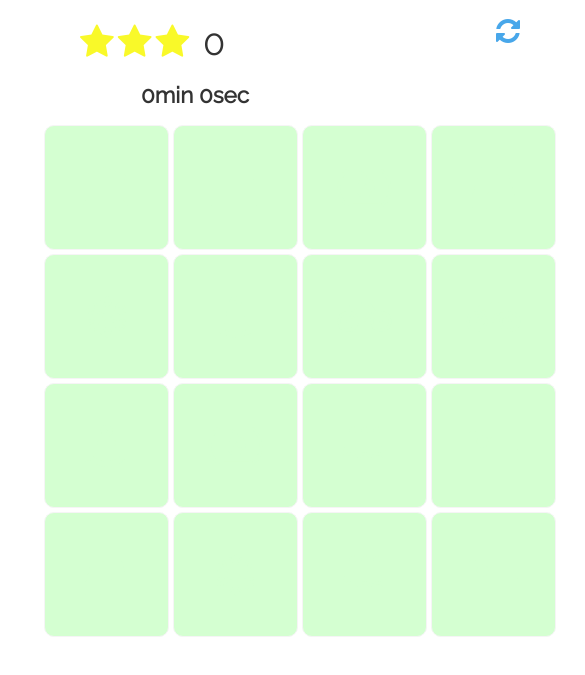
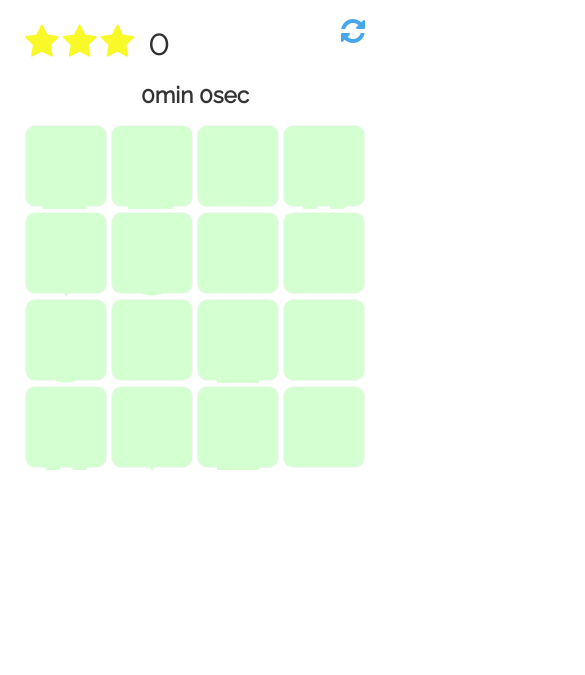
Before and after one commit to nahomtefera/myMemoryGame, a plain HTML site: page index.html in a window 390 px wide. Shown: the part 107-782 px from the top of the page, 585 px wide, since content can reach past the window. Drawn offline with nearby package versions, Linux system fonts and the light colour scheme.

Commit message:
fixed responsiveness

```diff
--- a/css/app.css
+++ b/css/app.css
@@ -1,3 +1,8 @@
+header {
+    width: 100%;
+    text-align: center;
+}
+
 .title {
     text-align: center;
     padding: 0 0;
@@ -35,6 +40,7 @@
     font-size: 1.6em;
     font-family: "Raleway";
     font-weight: 700;
+    width: 100%;
 }
 
 .deck {
@@ -111,3 +117,20 @@
     font-weight: 700;
     text-transform: uppercase;
 }
+
+@media screen and (max-width: 650px) {
+
+    .deck {
+        width: 100%;
+    }
+
+    .card {
+        width: 21%;
+    }
+
+    .stars-moves-container {
+        width: 100%;
+        padding: 10px 25px;
+    }
+
+}
--- a/js/app.js
+++ b/js/app.js
@@ -1,3 +1,5 @@
+$( document ).ready(function(){
+
     let timer_min, min_interval, sec_interval, timer_sec, cards, cardID, firstCard, clickFlag, secondCard, _oldThis, clickDisabled, score, end_time, start_time, moves;
 
     //Suffle Cards
@@ -175,3 +177,15 @@ function increaseMoves(){
         ratingStars();
         $(".moves-number").html(moves);
     }
+
+// Square cards
+    $(".card").css("height", $(".card").css("width"));
+    $(".card .fa").css("line-height", $(".card").css("height"));
+
+    $( window ).resize(function() {
+        $(".card").css("height", $(".card").css("width"));
+        $(".card .fa").css("line-height", $(".card").css("height"));
+    });
+
+
+});
```
Lines whose indentation alone changed are shown as unchanged.
